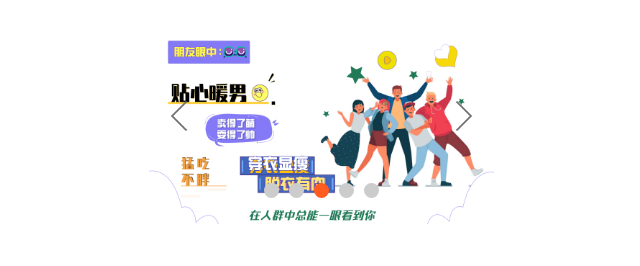
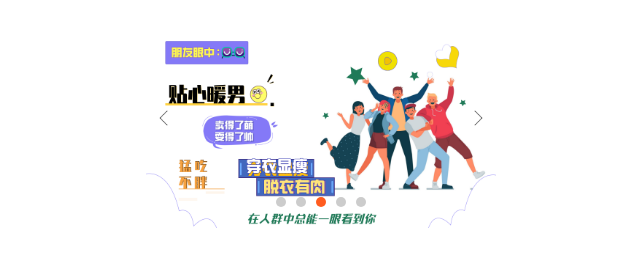
Before and after one commit to whlovey/swiper_widget-netlify, a plain HTML site: page index.html in a window 1280 px wide. Shown: the whole page, without its empty margins (319-959 px from the left). Drawn offline with Linux system fonts and the light colour scheme.

Commit message:
modify control button

```diff
--- a/index.html
+++ b/index.html
@@ -6,8 +6,8 @@
 	<style>
 		ul{padding: 0; list-style: none;}
 		.swiper-list{
-			width: 345px;
-			height: 216px;
+			width: 350px;
+			height: 220px;
 			margin: 0 auto;
 			position: relative;
 			overflow: hidden;
@@ -30,16 +30,16 @@
 
 		.swiper-spot{
 			width: 100%;
-			height: 15px;
+			height: 10px;
 			display: flex;
 			justify-content: center;
 			align-items: center;
 			position: absolute;
-			bottom: 10px;
+			bottom: 5px;
 		}
 		.swiper-spot .spot-item{
-			width: 15px;
-			height: 15px;
+			width: 10px;
+			height: 10px;
 			border-radius: 50%;
 			background-color: #ccc;
 			margin-left: 10px;
@@ -50,19 +50,19 @@
 
 		.leftBtn{
 			position: absolute;
-			left: 15px;
+			left: 10px;
 			top: 50%;
 			transform: translateY(-50%);
-			width: 30px;
-    		height: 30px;
+			width: 15px;
+    		height: 15px;
 		}
 		.rightBtn{
 			position: absolute;
-			right: 15px;
+			right: 10px;
 			top: 50%;
 			transform: translateY(-50%);
-			width: 30px;
-    		height: 30px;
+			width: 15px;
+    		height: 15px;
 		}
 	</style>
 </head>
```
